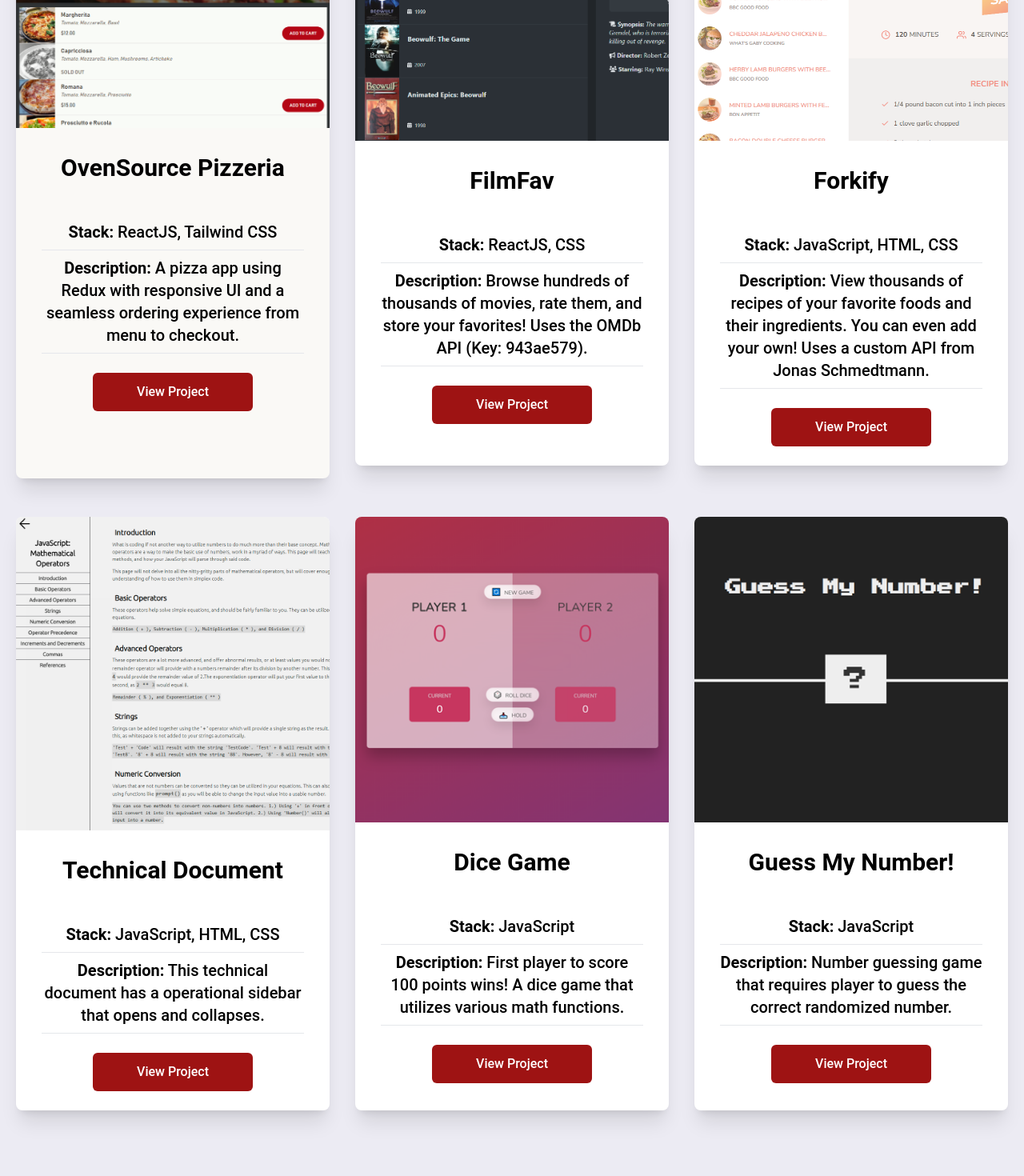
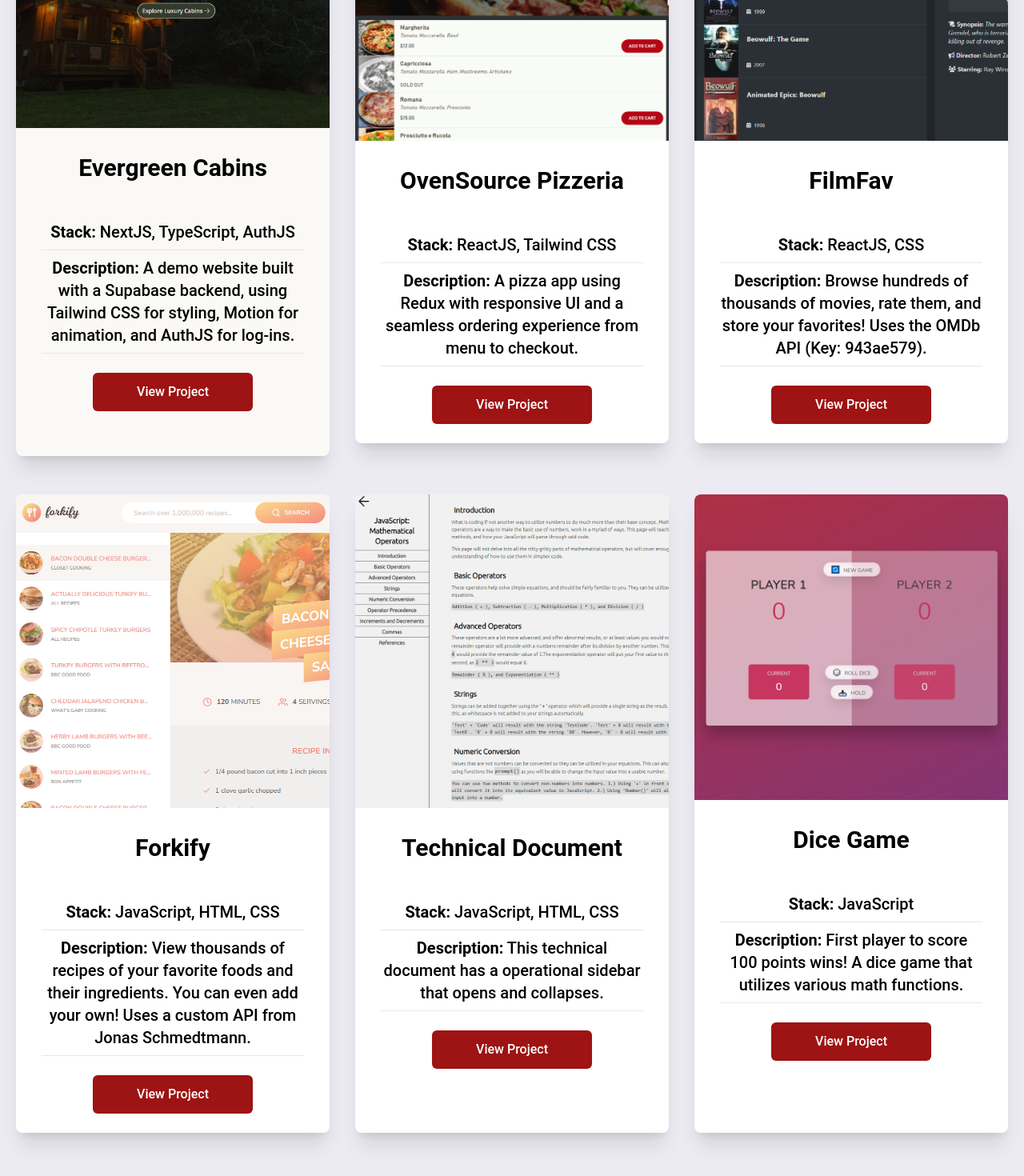
Before and after one commit to ContentVariable/react-portfolio, a React (Create React App) app: page / in a window 1280 px wide. Shown: the part 1393-2863 px from the top of the page at 80% size. Built offline with nearby package versions, Linux system fonts and the light colour scheme.

Commit message:
Updated with Evergreen Cabins project

```diff
--- a/src/components/Projects.jsx
+++ b/src/components/Projects.jsx
@@ -1,6 +1,6 @@
 import React from 'react';
 import Project1 from '../assets/Dice-Game.png';
-import Project2 from '../assets/Guess-My-Number.png';
+import Project2 from '../assets/evergreen-cabns-preview.png';
 import Project3 from '../assets/ovensource-pizza-preview2.PNG';
 import Project4 from '../assets/technical-doc2.png';
 import Project5 from '../assets/filmfav-preview2.png';
@@ -18,8 +18,32 @@
         <div className='w-full bg-[#faf9f6] shadow-xl flex flex-col p-0 md:my-0 my-8 rounded-lg duration-300 hover:scale-105'>
           <img
             className='w-full mx-auto rounded-t-lg'
+            src={Project2}
+            alt='Evergreen Cabins homepage with cabin in background'
+          />
+          <h2 className='py-8 text-3xl font-bold text-center'>Evergreen Cabins</h2>
+          <div className='font-medium text-center'>
+            <p className='py-2 mx-8 mt-2 text-xl border-b'>
+              <span className='font-bold'>Stack:</span> NextJS, TypeScript, AuthJS
+            </p>
+            <p className='py-2 mx-8 text-xl border-b'>
+              <span className='font-bold'>Description:</span> A demo website built with a Supabase
+              backend, using Tailwind CSS for styling, Motion for animation, and AuthJS for log-ins.
+            </p>
+          </div>
+          <a
+            className='bg-crimson hover:bg-shade duration-500  w-[200px] text-center rounded-md font-medium my-6 mx-auto px-6 py-3 text-white'
+            href='https://evergreen-cabins-website-demo.vercel.app/'
+            target='_blank'
+            rel='noreferrer'>
+            View Project
+          </a>
+        </div>
+        <div className='flex flex-col w-full p-0 my-4 duration-300 bg-white rounded-lg shadow-xl hover:scale-105'>
+          <img
+            className='w-full mx-auto rounded-t-lg'
             src={Project3}
-            alt='modal over green background'
+            alt='OvenSource Pizzeria homepage'
           />
           <h2 className='py-8 text-3xl font-bold text-center'>OvenSource Pizzeria</h2>
           <div className='font-medium text-center'>
@@ -40,7 +64,11 @@
           </a>
         </div>
         <div className='flex flex-col w-full p-0 my-4 duration-300 bg-white rounded-lg shadow-xl hover:scale-105'>
-          <img className='w-full mx-auto rounded-t-lg' src={Project5} alt='Dice Game main screen' />
+          <img
+            className='w-full mx-auto rounded-t-lg'
+            src={Project5}
+            alt='FilmFav split homescreen'
+          />
           <h2 className='py-8 text-3xl font-bold text-center'>FilmFav</h2>
           <div className='font-medium text-center'>
             <p className='py-2 mx-8 mt-2 text-xl border-b'>
@@ -63,7 +91,7 @@
           <img
             className='w-full mx-auto rounded-t-lg'
             src={Project6}
-            alt='health focused web survey'
+            alt='Forkify main page with side menu'
           />
           <h2 className='py-8 text-3xl font-bold text-center'>Forkify</h2>
           <div className='font-medium text-center'>
@@ -128,30 +156,6 @@
             View Project
           </a>
         </div>
-        <div className='flex flex-col w-full p-0 my-4 duration-300 bg-white rounded-lg shadow-xl hover:scale-105'>
-          <img
-            className='w-full mx-auto rounded-t-lg'
-            src={Project2}
-            alt='Guess My Number! main screen'
-          />
-          <h2 className='py-8 text-3xl font-bold text-center'>Guess My Number!</h2>
-          <div className='font-medium text-center'>
-            <p className='py-2 mx-8 mt-2 text-xl border-b'>
-              <span className='font-bold'>Stack:</span> JavaScript
-            </p>
-            <p className='py-2 mx-8 text-xl border-b'>
-              <span className='font-bold'>Description:</span> Number guessing game that requires
-              player to guess the correct randomized number.
-            </p>
-          </div>
-          <a
-            className='bg-crimson hover:bg-shade duration-500  w-[200px] text-center rounded-md font-medium my-6 mx-auto px-6 py-3 text-white'
-            href='https://codepen.io/contentvariable/full/ZEJKXGY'
-            target='_blank'
-            rel='noreferrer'>
-            View Project
-          </a>
-        </div>
       </div>
     </div>
   );
```
Also changed, not shown: src/assets/evergreen-cabns-preview.png (added).
